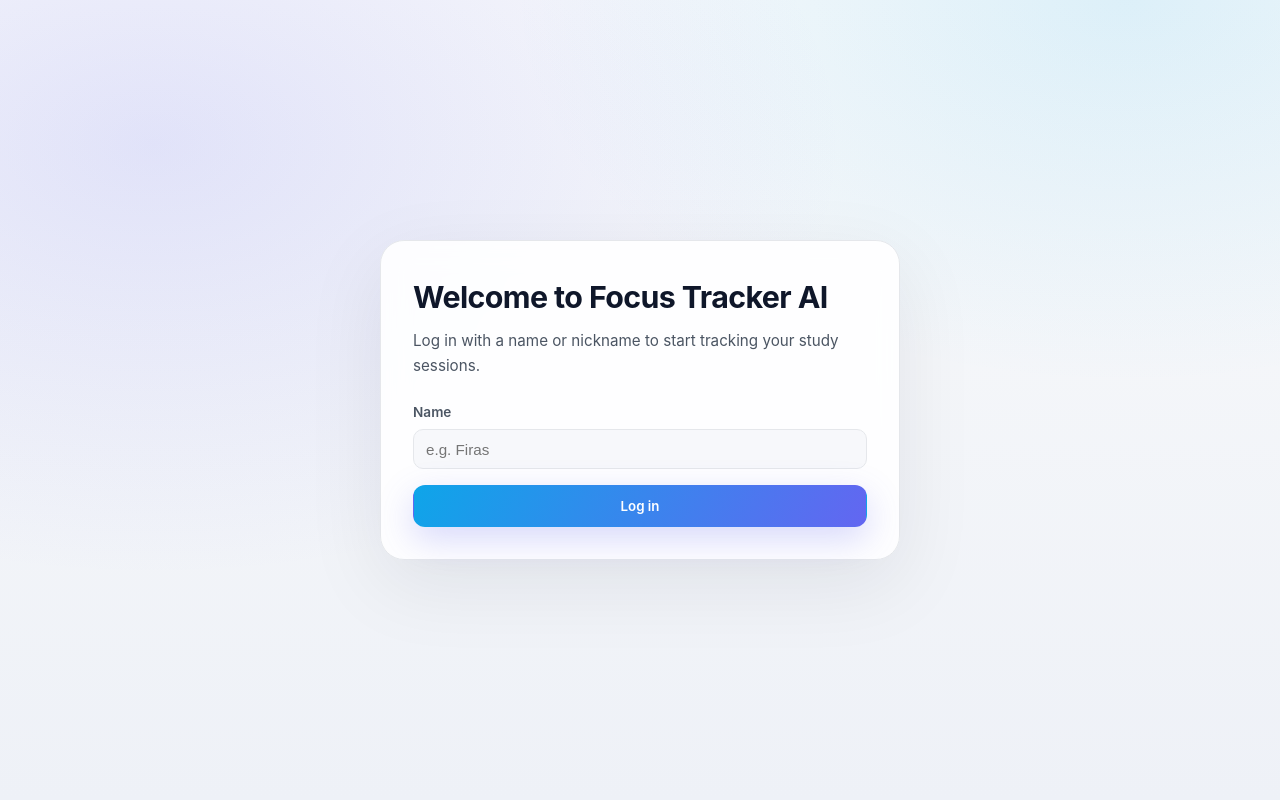
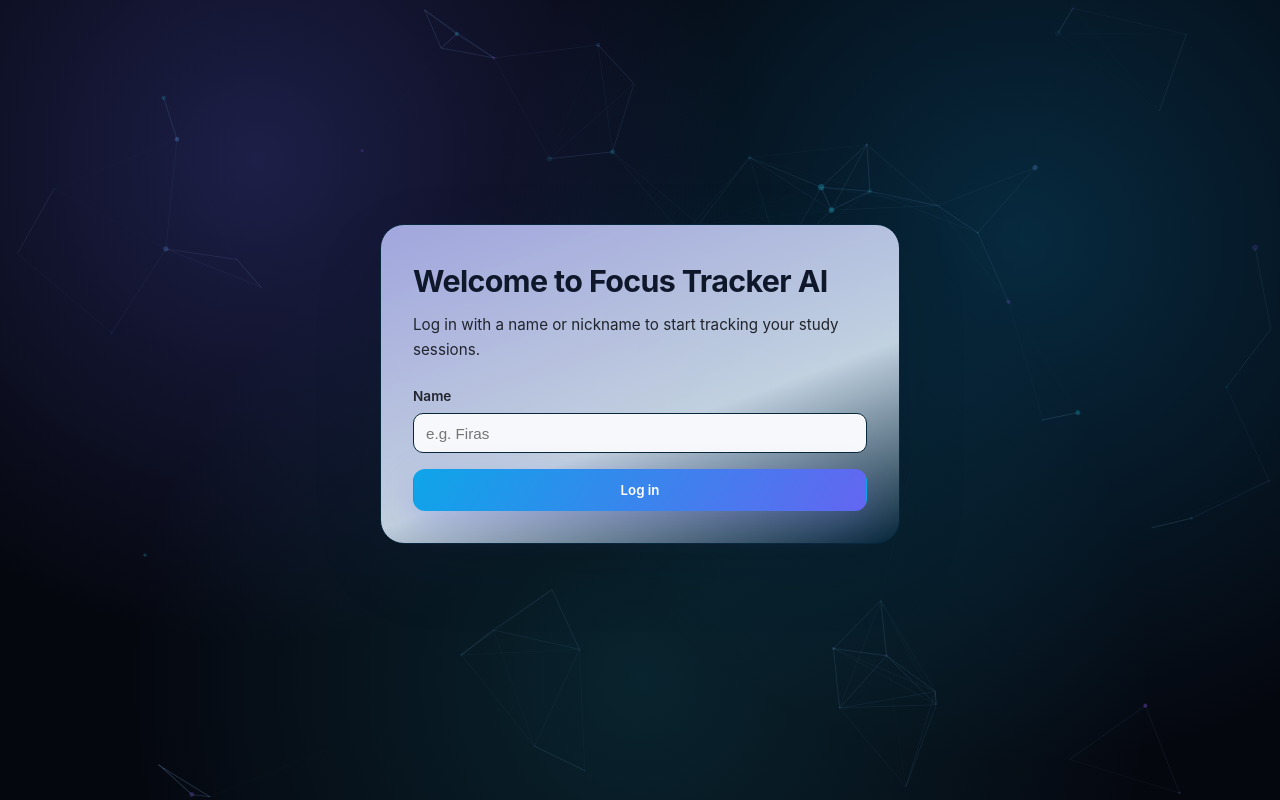
Before and after one commit to Anthony4044/Focus-Tracker-AI, a React (Vite) app in the folder focus-tracker-ai/: page / in a window 1280 px wide. Built offline with nearby package versions, Linux system fonts and the light colour scheme.

Commit message:
Added background animation

```diff
--- a/focus-tracker-ai/package.json
+++ b/focus-tracker-ai/package.json
@@ -18,10 +18,15 @@
     "@tensorflow/tfjs-backend-webgl": "^4.22.0",
     "d3-delaunay": "^6.0.4",
     "file-saver": "^2.0.5",
+    "framer-motion": "^12.23.26",
+    "lottie-react": "^2.4.1",
     "react": "^19.2.0",
     "react-dom": "^19.2.0",
+    "react-tsparticles": "^2.12.2",
     "react-webcam": "^7.2.0",
     "three": "^0.181.1",
+    "tsparticles": "^3.9.1",
+    "tsparticles-slim": "^2.12.0",
     "xlsx": "^0.18.5"
   },
   "devDependencies": {
--- a/focus-tracker-ai/src/App.jsx
+++ b/focus-tracker-ai/src/App.jsx
@@ -4,6 +4,7 @@ import FaceMesh3D from "./components/FaceMesh3D.jsx";
 import "./css/App.css";
 import * as XLSX from "xlsx";
 import { saveAs } from "file-saver";
+import MovingBackground from "./components/MovingBackground.jsx";
 
 /* ---------- Small helper: parse duration string ---------- */
 function parseDurationToMinutes(value) {
@@ -33,6 +34,7 @@ function LoginPage({ onLogin }) {
 
   return (
     <div className="app-root">
+  <MovingBackground />
       <div className="session-card auth-card">
         <h1 className="session-title">Welcome to Focus Tracker AI</h1>
         <p className="session-description">
@@ -63,6 +65,7 @@ function LoginPage({ onLogin }) {
 function HomePage({ userName, onStartSessionClick, onProfileClick, onSurveyResultsClick }) {
   return (
     <div className="app-root">
+  <MovingBackground />
       <div className="session-card">
         <h1 className="session-title">Hi {userName}, ready to focus?</h1>
         <p className="session-description">
@@ -106,6 +109,7 @@ function PreSessionForm({ onBack, onStart }) {
 
   return (
     <div className="app-root">
+  <MovingBackground />
       <div className="session-card">
         <h1 className="session-title">Session setup</h1>
         <p className="session-description">
@@ -370,6 +374,7 @@ function GazeCalibrationPage({ config, onCancel, onComplete }) {
 function ProfilePage({ userName, sessions, onBack }) {
   return (
     <div className="app-root">
+  <MovingBackground />
       <div className="session-card">
         <h1 className="session-title">{userName}&apos;s sessions</h1>
         <p className="session-description">
@@ -451,6 +456,7 @@ function SessionPage({ config, onEndSession, soundMuted, onToggleMute, userName,
 
   return (
     <div className="app-root">
+  <MovingBackground />
       <div className="session-running">
         <div className="session-running-header">
           <div className="session-running-text">
@@ -517,6 +523,7 @@ function SurveyPage({ lastSession, onSubmit }) {
 
   return (
     <div className="app-root">
+  <MovingBackground />
       <div className="session-card">
         <h1 className="session-title">Session Survey</h1>
         <form className="form-grid" onSubmit={handleSubmit}>
@@ -648,6 +655,7 @@ function SurveyResultsPage({ results, onBack }) {
 
    return (
     <div className="app-root">
+  <MovingBackground />
       <div className="session-card">
         <h1 className="session-title">Survey Results</h1>
         <button className="btn btn-primary" onClick={exportToExcel} style={{marginBottom:"1rem"}}>Export to Excel</button>
--- /dev/null
+++ b/focus-tracker-ai/src/components/MovingBackground.jsx
@@ -0,0 +1,126 @@
+import { useCallback, useMemo } from "react";
+import Particles from "react-tsparticles";
+import { loadSlim } from "tsparticles-slim";
+
+export default function MovingBackground() {
+  const init = useCallback(async (engine) => {
+    await loadSlim(engine);
+  }, []);
+
+  const options = useMemo(
+    () => ({
+      fullScreen: { enable: true, zIndex: 0 },
+      fpsLimit: 60,
+      detectRetina: true,
+
+      background: {
+        color: { value: "#05070f" },
+        image:
+          "radial-gradient(circle at 20% 20%, rgba(99,102,241,0.25), transparent 40%)," +
+          "radial-gradient(circle at 80% 30%, rgba(14,165,233,0.22), transparent 45%)," +
+          "radial-gradient(circle at 50% 85%, rgba(34,211,238,0.14), transparent 55%)",
+        position: "50% 50%",
+        repeat: "no-repeat",
+        size: "cover",
+      },
+
+      interactivity: {
+        events: {
+          onHover: { enable: true, mode: "bubble" },
+          onClick: { enable: true, mode: "repulse" },
+          resize: true,
+        },
+        modes: {
+          bubble: {
+            distance: 140,
+            duration: 1.6,
+            opacity: 0.8,
+            size: 10,
+          },
+          repulse: {
+            distance: 200,
+            duration: 0.7,
+          },
+        },
+      },
+
+      particles: {
+        number: { value: 70, density: { enable: true, area: 900 } },
+
+        color: { value: ["#8b5cf6", "#22d3ee", "#60a5fa"] },
+
+        links: {
+          enable: true,
+          distance: 150,
+          color: "#93c5fd",
+          opacity: 0.10,
+          width: 1,
+        },
+
+        opacity: {
+          value: { min: 0.08, max: 0.35 },
+          animation: {
+            enable: true,
+            speed: 0.6,
+            sync: false,
+            minimumValue: 0.05,
+          },
+        },
+
+        size: {
+          value: { min: 1, max: 4 },
+          animation: { enable: true, speed: 1.2, minimumValue: 1, sync: false },
+        },
+
+        move: {
+          enable: true,
+          speed: 0.65,
+          direction: "none",
+          outModes: { default: "out" },
+          random: false,
+          straight: false,
+          // makes motion feel "fluid" instead of linear
+          trail: { enable: false },
+          attract: { enable: false },
+        },
+
+        rotate: {
+          value: { min: 0, max: 360 },
+          direction: "random",
+          animation: { enable: true, speed: 6 },
+        },
+
+        // this is the secret sauce for "cool movements"
+        wobble: {
+          enable: true,
+          distance: 10,
+          speed: { min: 0.5, max: 1.1 },
+        },
+
+        // mouse parallax feel
+        orbit: {
+          enable: false,
+        },
+
+        // gives depth
+        zIndex: {
+          value: { min: 0, max: 100 },
+          opacityRate: 0.6,
+          sizeRate: 1.0,
+          velocityRate: 1.0,
+        },
+
+        shape: { type: "circle" },
+      },
+
+      // subtle parallax (feels premium)
+      motion: {
+        disable: false,
+        reduce: { factor: 3, value: true },
+      },
+    }),
+    []
+  );
+
+  return <Particles id="tsparticles" init={init} options={options} />;
+}
--- a/focus-tracker-ai/src/css/App.css
+++ b/focus-tracker-ai/src/css/App.css
@@ -1,9 +1,14 @@
 
 :root {
   --ink: #0f172a;
-  --muted: #4b5563;
-  --surface: rgba(255, 255, 255, 0.9);
-  --border: #e5e7eb;
+  --muted: #20252d;
+--surface: linear-gradient(
+  160deg,
+  rgb(161, 166, 221) 0%,
+  rgba(226, 240, 255, 0.85) 60%,
+  rgb(7, 39, 59) 100%
+);
+  --border: rgb(7, 39, 59);
   --accent: #0ea5e9;
   --accent-2: #6366f1;
   --danger: #ef4444;
@@ -14,7 +19,7 @@
 }
 
 .app-root {
-  min-height: 100vh;
+  min-height: 80vh;
   display: grid;
   place-items: center;
   padding: 32px 18px;
@@ -23,6 +28,7 @@
     radial-gradient(120% 120% at 88% 0%, rgba(14, 165, 233, 0.12), transparent 40%),
     linear-gradient(180deg, #f9fafb 0%, #eef1f7 100%);
 }
+
 
 .session-card {
   width: min(780px, 100%);
```
Also changed, not shown: 2 other files (tests, documents, lock files or other folders).
